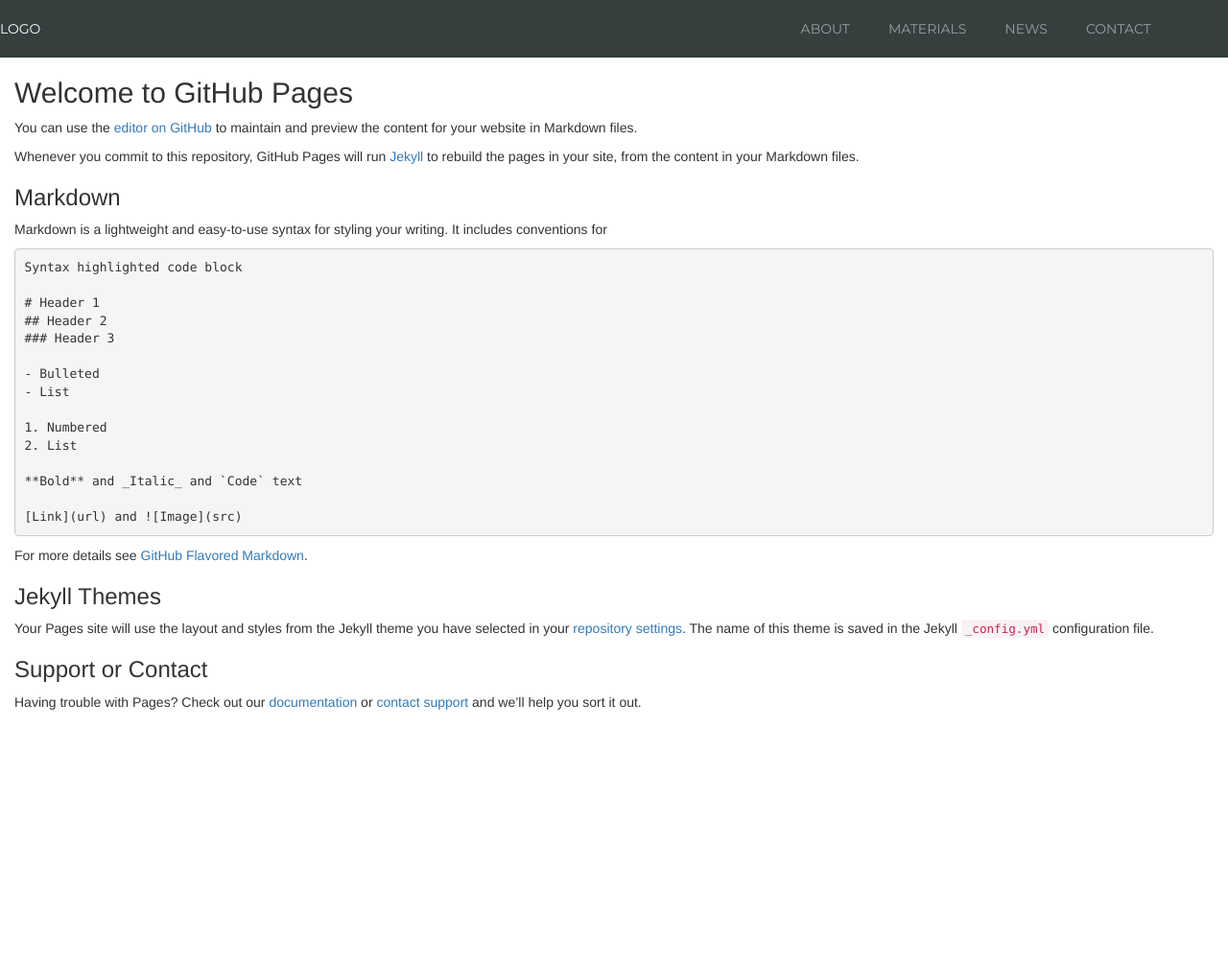
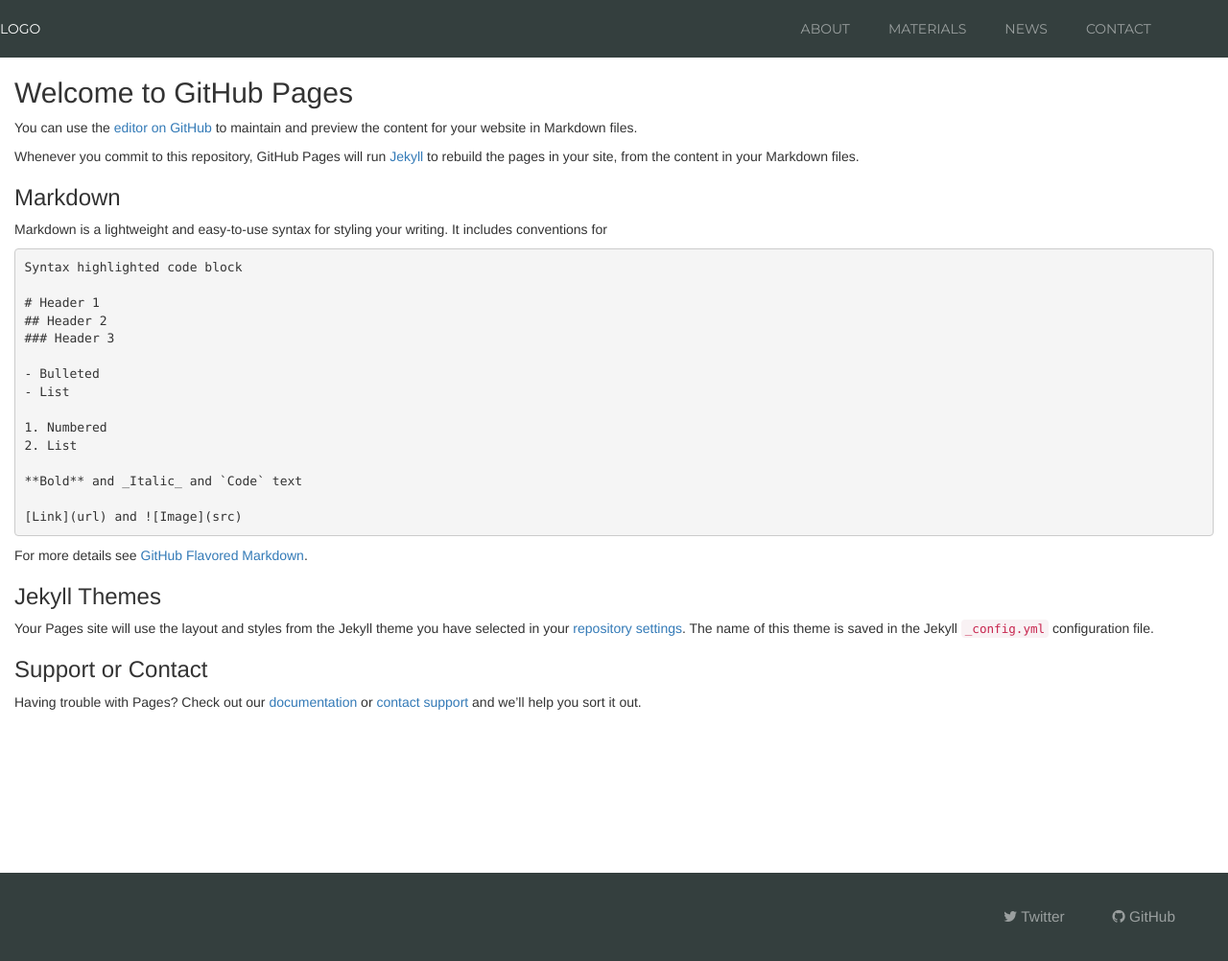
Before and after one commit to terry-dai/devopsgirls-site, a Jekyll site: the page built from index.md, in a window 1280 px wide. Shown: the whole page at 96% size. Built offline with Jekyll 4.4.1, drawn with Linux system fonts in a browser that asks for light colours; nearby versions of some CDN libraries; our own code applies the rules of GitHub Pages for plain Markdown files; before the commit the page ends 900 px from its top, so only the background shows below that.

Commit message:
add footer

```diff
--- a/_config.yml
+++ b/_config.yml
@@ -7,3 +7,6 @@ collections:
   materials:
     output: true
     permalink: /:collection/:name
+
+twitter_username: DevOpsGirls
+github_username:  DevOpsGirls
--- /dev/null
+++ b/_includes/footer.html
@@ -0,0 +1,14 @@
+<footer class="footer">
+  <div class="footer__links">
+    <div class="footer__item">
+      <a class="links__item" href="https://twitter.com/{{ site.twitter_username }}">
+        <i class="fa fa-twitter"></i> Twitter
+      </a>
+    </div>
+    <div class="footer__item">
+      <a class="links__item" href="https://github.com/{{ site.github_username }}">
+        <i class="fa fa-github"></i> GitHub
+      </a>
+    </div>
+  <div>
+</footer>
--- a/_includes/head.html
+++ b/_includes/head.html
@@ -4,7 +4,7 @@
   <meta http-equiv="X-UA-Compatible" content="ie=edge">
   <title>{% if page.title %}{{ site.title}} | {{ page.title }}{% else %}{{ site.title }}{% endif %}</title>
   <link rel="stylesheet" href=https://maxcdn.bootstrapcdn.com/bootstrap/3.3.7/css/bootstrap.min.css>
-  <!-- Don't forget a font! -->
+  <link rel="stylesheet" href="https://maxcdn.bootstrapcdn.com/font-awesome/4.3.0/css/font-awesome.min.css">
   <link rel="stylesheet" href="/css/master.css">
   <script src="https://cdnjs.cloudflare.com/ajax/libs/jquery/3.1.1/jquery.min.js" charset="utf-8"></script>
   <script src="https://maxcdn.bootstrapcdn.com/bootstrap/3.3.7/js/bootstrap.min.js" charset="utf-8"></script>
--- a/_layouts/default.html
+++ b/_layouts/default.html
@@ -12,5 +12,6 @@
         </div>
       </div>
     </div>
+    {% include footer.html %}
   </body>
 </html>
--- /dev/null
+++ b/_sass/_footer.scss
@@ -0,0 +1,37 @@
+@import "./_colours.scss";
+@import url('https://fonts.googleapis.com/css?family=Montserrat');
+
+.footer {
+    background-color: $charcoal;
+    color: #fff;
+    padding: 30px;
+
+
+    &__links {
+        list-style: none;
+        display: flex;
+        justify-content: flex-end;
+    }
+
+    &__item {
+      padding: 5px;
+      font-size: 1.1em;
+    }
+}
+
+.links {
+    &__item {
+        transition: all 0.3s linear 0s;
+        text-decoration: none;
+        margin: 20px;
+        color: $transparent-white;
+
+        &:hover {
+            color: #fff;
+        }
+
+        &:visited {
+            color: $transparent-white;
+        }
+    }
+}
--- a/css/master.scss
+++ b/css/master.scss
@@ -3,11 +3,16 @@
 
 @import "header";
 @import "colours";
+@import "footer";
 
 body {
     box-sizing: border-box;
 }
 
+main {
+  min-height: calc(100vh - 70px);
+}
+
 a:focus, a:hover, a:visited {
     text-decoration: none;
 }
```
Also changed, not shown: _materials/01-1_EC2.md (+1 -1 lines).
